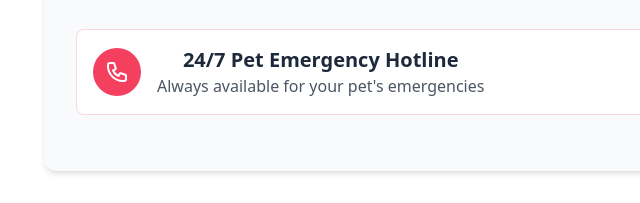
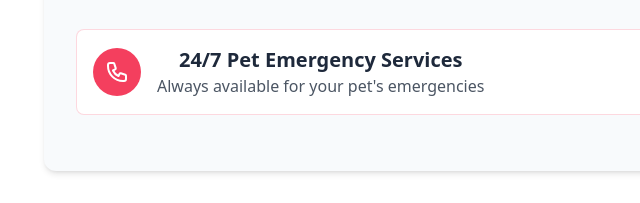
Before and after one commit to streamsniperlive/petaid_website, a plain HTML site: page index.html in a window 1280 px wide. Shown: the part 2792-2995 px from the top of the page, 148-788 px from the left. Drawn offline with nearby package versions, Linux system fonts and the light colour scheme; a web font is replaced by a local one.

Commit message:
Update index.html

```diff
--- a/index.html
+++ b/index.html
@@ -321,7 +321,7 @@
                                 </svg>
                             </div>
                             <div>
-                                <h4 class="text-xl font-bold text-dark-text">24/7 Pet Emergency Hotline</h4>
+                                <h4 class="text-xl font-bold text-dark-text">24/7 Pet Emergency Services</h4>
                                 <p class="text-gray-600">Always available for your pet's emergencies</p>
                             </div>
                         </div>
```
